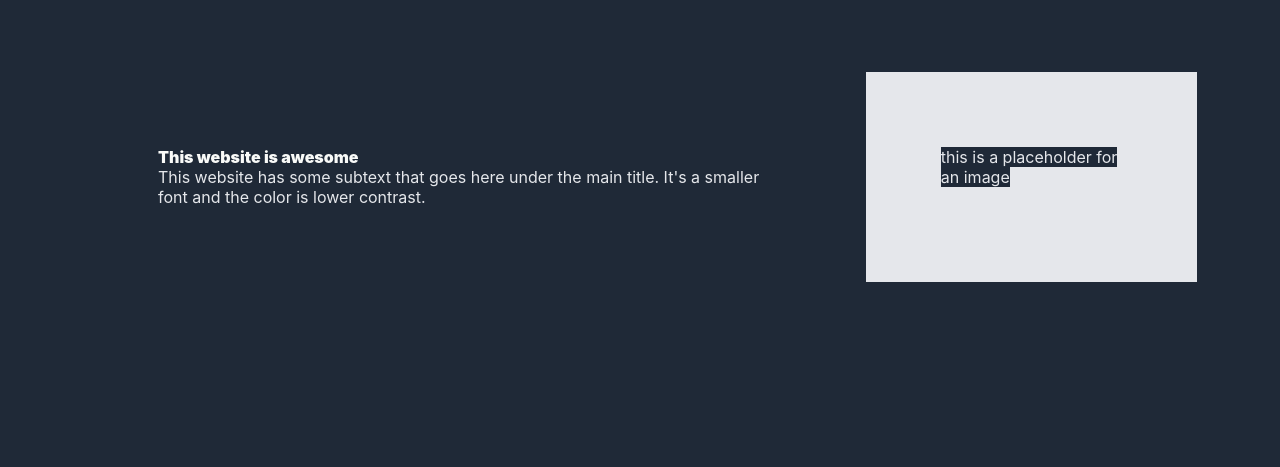
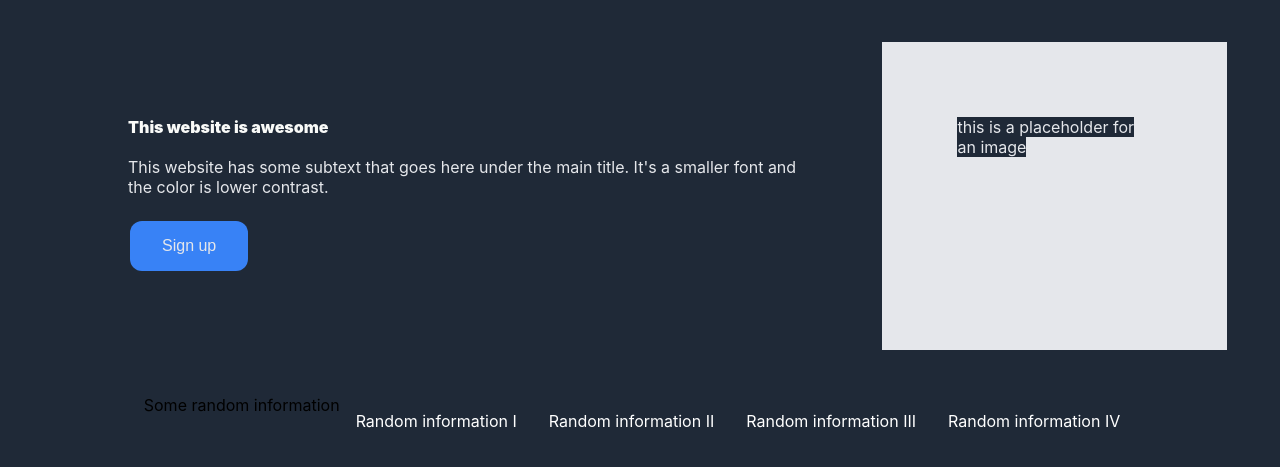
Before and after one commit to Coreypdumais/project-landing-page, a plain HTML site: page index.html in a window 1280 px wide. Shown: the part 91-558 px from the top of the page. Drawn offline with Linux system fonts and the light colour scheme.

Commit message:
updating all

```diff
--- a/index.html
+++ b/index.html
@@ -22,22 +22,35 @@
 
                 <span id="hero-header">This website is awesome</span>
                 <br>
+                <br>
                 <span id="hero-text">This website has some subtext that goes here under the main title. It's a smaller font and the color is lower contrast.</span>
+                <br>
+                <br>
+
+                <button class="button-signup">Sign up</button>
 
             </div>
 
         <div class="hero-right">
             <span id="hero-text">this is a placeholder for an image</span>
         </div>
+
 </div>
 
+<div class="random-information">
+    <span id="information-header-text">Some random information</span>
 
 
+<ul>
+    <li><a href="#item-1">Random information I</a></li>
+    <li><a href="#item-2">Random information II</a></li>
+    <li><a href="#item-3">Random information III</a></li>
+    <li><a href="#item-4">Random information IV</a></li>
+</ul>
 
 
 </div>
 
-
 </body>
 
 </html>
--- a/resources/style.css
+++ b/resources/style.css
@@ -1,4 +1,4 @@
-* {
+body {
     background-color: #1f2937;
     font-family: -apple-system, BlinkMacSystemFont, 'Segoe UI', Roboto, Oxygen, Ubuntu, Cantarell, 'Open Sans', 'Helvetica Neue', sans-serif;
 
@@ -17,7 +17,6 @@
 
 .header-links  {
     display: flex;
-
     margin: 0;
     padding: 0;
     gap: 16px;
@@ -31,7 +30,21 @@
 .hero-all {
     display: flex;
     justify-content: space-around;
-    padding: 75px;
+    padding: 45px;
+}
+
+.button-signup {
+    background-color: #3882F6;
+    border: none;
+    color: #E5E7EB;
+    padding: 16px 32px;
+    text-align: center;
+    display: inline-block;
+    font-size: 16px;
+    margin: 4px 2px;
+    transition-duration: 0.4s;
+    cursor: pointer;
+    border-radius: 12px;
 }
 
 #hero-header {
@@ -43,7 +56,7 @@
 
 #hero-text {
 
-    background-color: 1F2937;
+    background-color: #1F2937;
     color: #E5E7EB;
     size: 18PX;
 }
@@ -56,3 +69,37 @@
     background-color: #E5E7EB;
 
 }
+
+.random-information {
+    display: flex;
+}
+
+#information-header-text {
+    text: 36px #1f2937;
+}
+.random-information {
+    display: flex;
+    justify-content: center;
+    text-align: center;
+
+}
+
+ul {
+    list-style-type: none;
+    margin: 0;
+    padding: 0;
+    overflow: hidden;
+
+}
+
+li {
+    float: left;
+}
+
+li a {
+    display: block;
+    color: white;
+    text-align: center;
+    padding: 16px;
+    text-decoration: none;
+}
```
Lines whose indentation alone changed are shown as unchanged.
